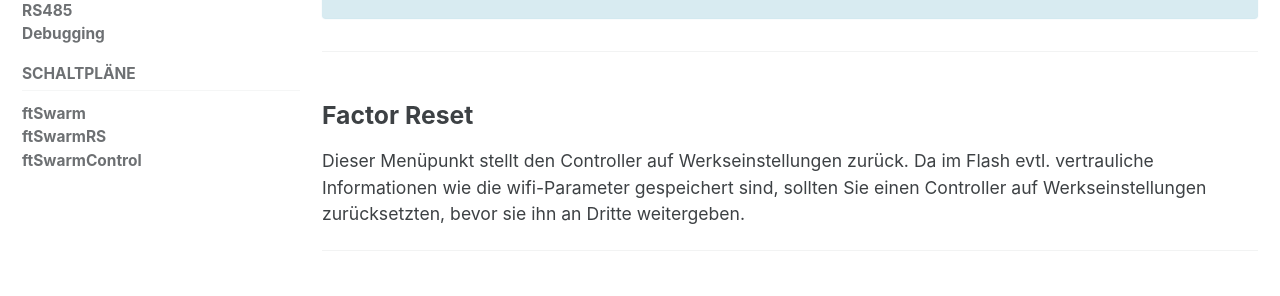
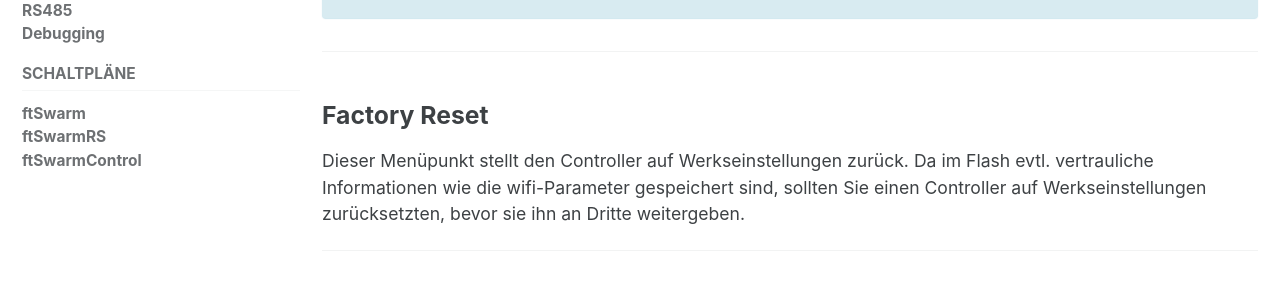
Before and after one commit to elektrofuzzis/elektrofuzzis.gitgub.io, a Jekyll site: the page built from de/advanced/Configuration.md, in a window 1280 px wide and 900 px high, scrolled down 4053 px. Shown: the part 160-456 px from the top of the window. Built offline with Jekyll 4.4.1, drawn with Linux system fonts in a browser that asks for light colours; cached includes are drawn as plain includes.

Commit message:
fix: typo factory

```diff
--- a/de/advanced/Configuration.md
+++ b/de/advanced/Configuration.md
@@ -125,7 +125,7 @@ In einem Swarm muss ein Aliasname eindeutig sein. Dies wird bei der Konfiguratio
 {: .notice--info}
 
 <hr>
-### Factor Reset
+### Factory Reset
 
 Dieser Menüpunkt stellt den Controller auf Werkseinstellungen zurück. Da im Flash evtl. vertrauliche Informationen wie die wifi-Parameter gespeichert sind, sollten Sie einen Controller auf Werkseinstellungen zurücksetzten, bevor sie ihn an Dritte weitergeben.
 
```
